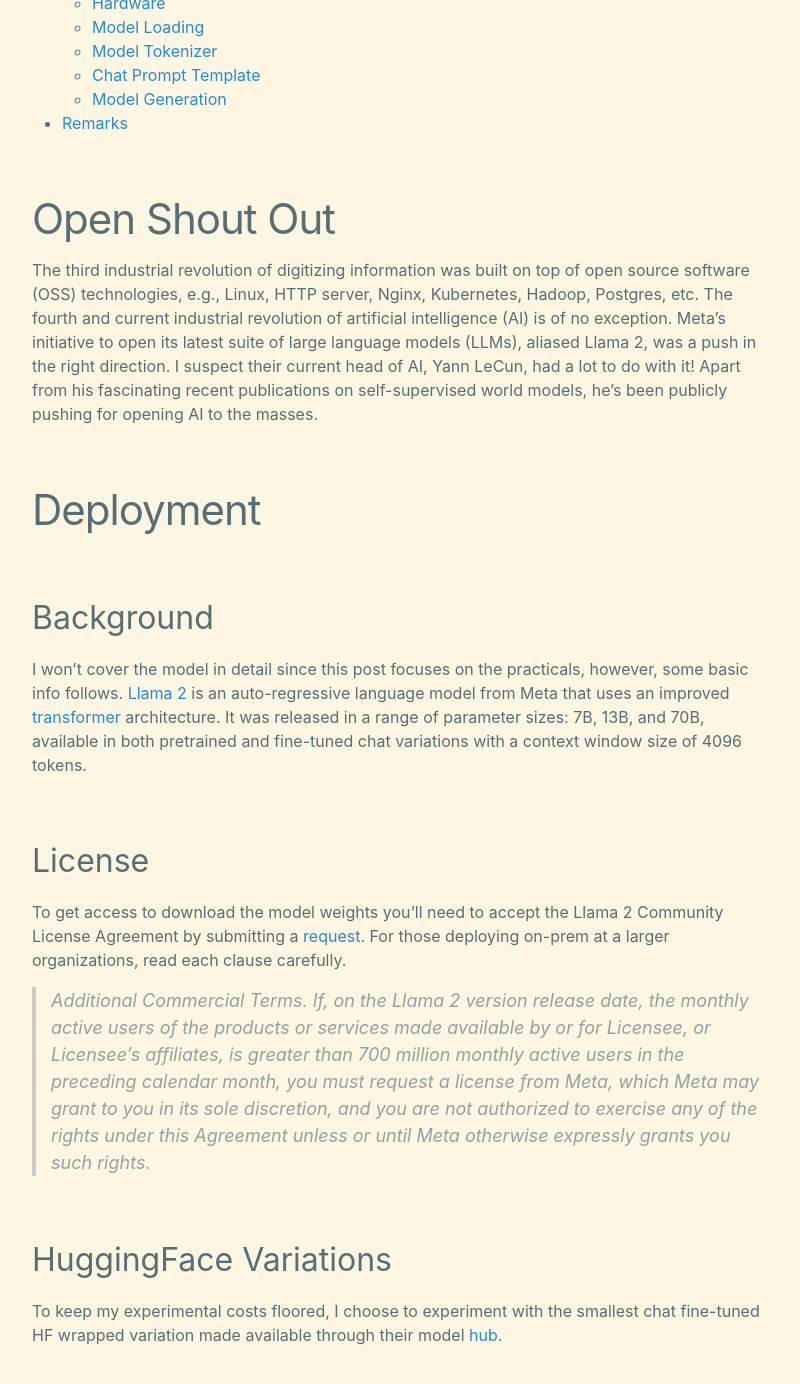
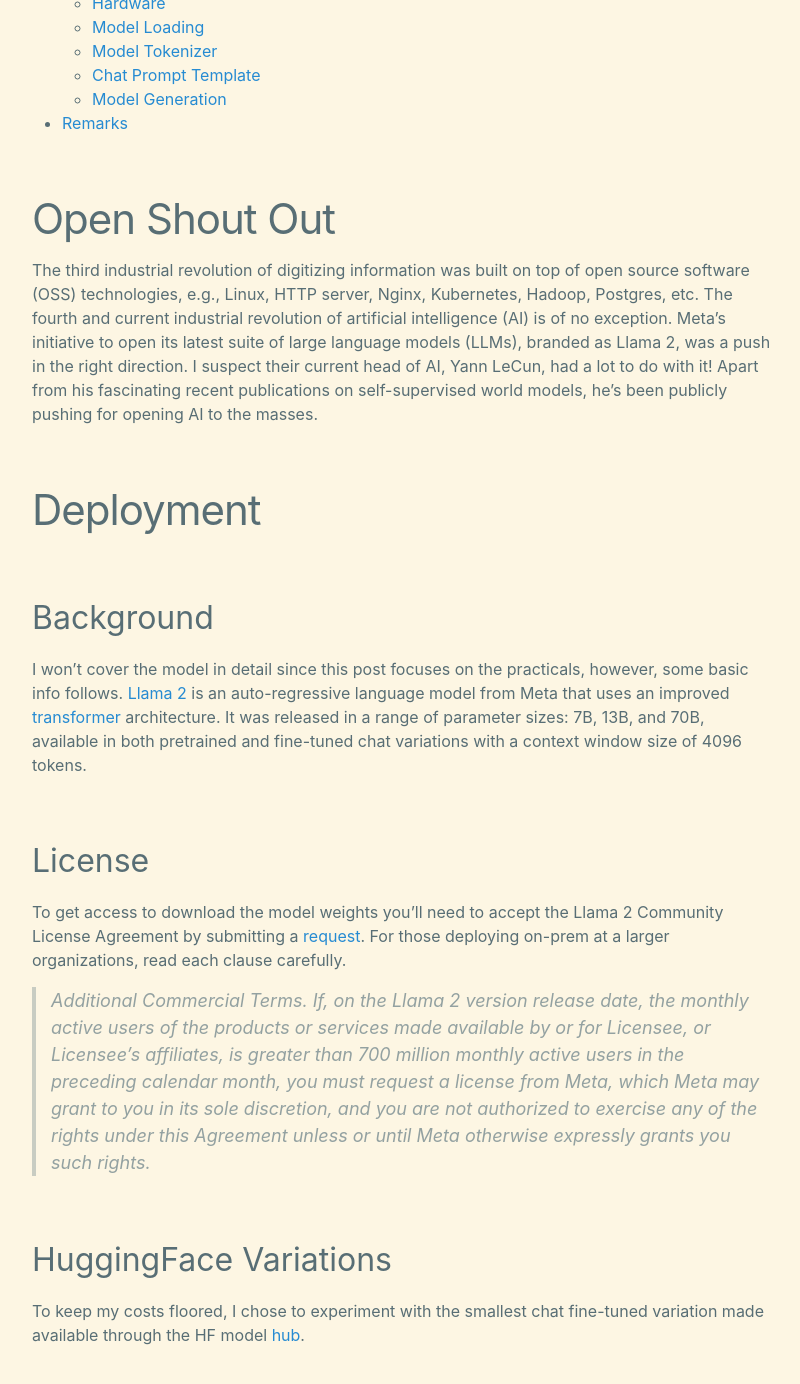
Before and after one commit to daniel-deychakiwsky/daniel-deychakiwsky.github.io, a Jekyll site: the page built from _posts/2023-08-13-open-foundation-ai-models-metas-llama-2-7b-chat.md, in a window 1280 px wide and 1400 px high, scrolled down 471 px. Shown: the top 1384 px of the window, without its empty margins (238-1038 px from the left). Built offline with Jekyll 4.4.1, drawn with Linux system fonts in a browser that asks for light colours.

Commit message:
fix typo

```diff
--- a/_posts/2023-08-13-open-foundation-ai-models-metas-llama-2-7b-chat.md
+++ b/_posts/2023-08-13-open-foundation-ai-models-metas-llama-2-7b-chat.md
@@ -24,7 +24,7 @@
 Linux, HTTP server, Nginx, Kubernetes, Hadoop, Postgres,
 etc. The fourth and current industrial revolution of
 artificial intelligence (AI) is of no exception. Meta's initiative
-to open its latest suite of large language models (LLMs), aliased Llama 2,
+to open its latest suite of large language models (LLMs), branded as Llama 2,
 was a push in the right direction. I suspect their current head of AI,
 Yann LeCun, had a lot to do with it! Apart from his fascinating recent
 publications on self-supervised world models, he's been publicly pushing
@@ -61,9 +61,8 @@
 
 ## HuggingFace Variations
 
-To keep my experimental costs floored, I choose to experiment with the smallest
-chat fine-tuned HF wrapped variation made available
-through their model [hub].
+To keep my costs floored, I chose to experiment with the smallest
+chat fine-tuned variation made available through the HF model [hub].
 
 ## Hardware
 
```
